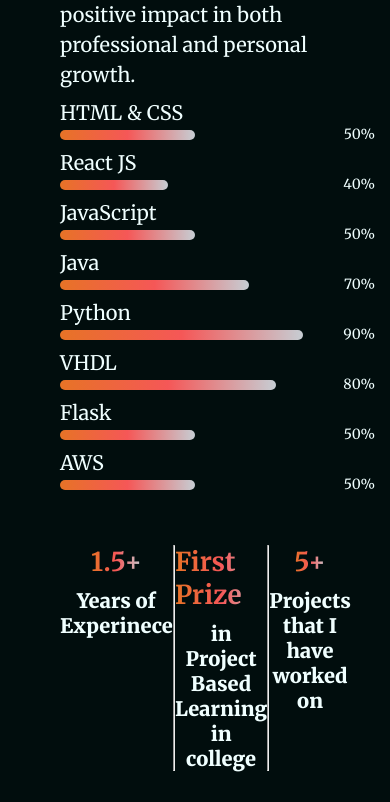
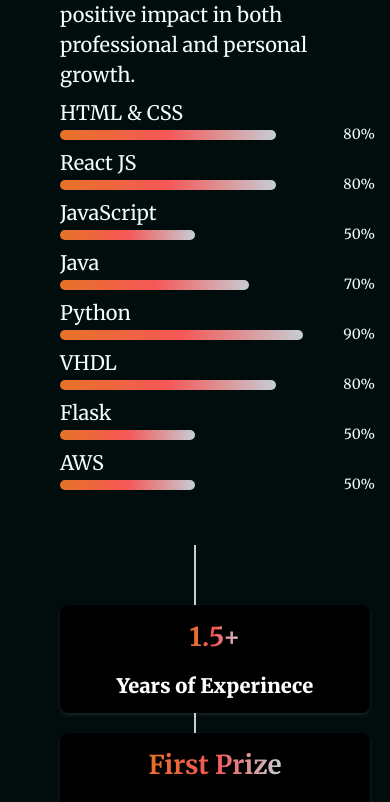
Before and after one commit to aryabhatt00/Portfolio, a React (Vite) app: page / in a window 390 px wide. Shown: the part 1948-2750 px from the top of the page. Built offline with nearby package versions, Linux system fonts and the light colour scheme; a web font is replaced by a local one.

Commit message:
Updated one

```diff
--- a/src/Components/About/About.css
+++ b/src/Components/About/About.css
@@ -1,4 +1,7 @@
-.about{
+/* ============================
+   BASE STYLES
+   ============================ */
+   .about{
     display: flex;
     flex-direction: column;
     align-items: center;
@@ -27,16 +30,12 @@
 .about-left {
     display: flex;
     margin-right: 30px;
-
-  }
-
-
+}
 .about-right{
     display: flex;
     flex-direction: column;
     gap: 10px;
 }
-
 .about-para{
     display: flex;
     flex-direction: column;
@@ -44,89 +43,69 @@
     font-size: 20.1px;
     font-weight: 500;
 }
-
 .about-skills {
     display: flex;
     flex-direction: column;
     gap: 5px;
 }
-
 .about-skill {
     align-items: center;
-
     position: relative;
-
 }
-
 .about-skill p {
     min-width: 150px;
     font-size: 20px;
     font-weight: 500;
 }
-
 .skill-line {
     height: 10px;
-
     background: linear-gradient(to right, #e77326, #f55757, #c6cdd3);
     border-radius: 8px;
     margin: 5px 0;
-  position: relative;
-
-
+    position: relative;
 }
-
 /* Skill proficiency widths */
 .skill-line.html {
-    width: 50%;  /* HTML & CSS skill proficiency */
+    width: 80%;  /* HTML & CSS skill proficiency */
 }
-
 .skill-line.react {
-    width: 40%;  /* React JS skill proficiency */
+    width: 80%;  /* React JS skill proficiency */
 }
-
 .skill-line.javascript {
     width: 50%;  /* JavaScript skill proficiency */
 }
-
 .skill-line.java {
     width: 70%;  /* Java skill proficiency */
 }
-
 .skill-line.python {
     width: 90%;  /* Python skill proficiency */
 }
-
 .skill-line.vhdl {
     width: 80%;  /* VHDL skill proficiency */
 }
-
 .skill-line.flask {
     width: 50%;  /* Flask skill proficiency */
 }
-
 .skill-line.aws {
     width: 50%;  /* AWS skill proficiency */
 }
-
 /* Styling for the percentage label next to the skill bar */
 .percentage {
     position: absolute;
     right: -45px;
     top: 0;
-   margin-top: 25px;
+    margin-top: 25px;
     font-size: 14px;
     font-weight: 500;
     color: 007bff; /* Darker color for readability */
     margin-left: 10px;
 }
-
 .about-achivements{
     display: flex;
     width: 100%;
     justify-content: space-around;
     margin-bottom: 80px;
 }
-
 .about-achivement{
     display: flex;
     flex-direction: column;
@@ -134,43 +113,40 @@
     gap: 10px;
     transition: 0.3s;
 }
-
 .about-achivement h1{
     font-size: 50px;
     font-weight: 500;
-    background:linear-gradient(to right, #e77326, #f55757, #c6cdd3) ;
-    background-clip: text    ;
+    background: linear-gradient(to right, #e77326, #f55757, #c6cdd3);
+    background-clip: text;
     -webkit-background-clip: text;
     -webkit-text-fill-color: transparent;
 }
-
 .about-achivement p{
     font-size: 20px;
     font-family: 500;
 }
-
 .about-skill:hover{
     transform: scale(1.05);
     transition: 0.5s;
 }
-
 .about-achivement:hover{
     transform: scale(1.05);
     transition: 0.5s;
 }
 
+/* ============================
+   MEDIA QUERIES (max-width:768px)
+   ============================ */
 @media(max-width:768px){
     .about{
         gap: 50px;
         margin: 50px 60px;
         align-items: start;
     }
-
     .about-title h1{
         font-size: 50px;
         padding: 0;
     }
-
     .about-title img{
         width: 150px;
         right: -20px;
@@ -178,7 +154,6 @@
     .about-sections{
         flex-direction: column;
     }
-
     .about-left{
         display: none;
     }
@@ -192,24 +167,94 @@
     }
     .about-skill p{
         font-size: 20px;
-
     }
     .about-skill hr{
         line-height: 20px;
     }
 
-    .about-achivements{
-        justify-content: space-between;
+    /* Transform achievements container into a vertical timeline */
+    .about-achivements {
+        position: relative;
+        padding: 40px 0;
+        margin-bottom: 80px;
+        display: block; /* Override flex layout for timeline */
     }
-    .about-achivement{
-        gap: 10px;
+
+    /* Create a vertical line in the center of the timeline */
+    .about-achivements::before {
+        content: '';
+        position: absolute;
+        top: 0;
+        bottom: 0;
+        left: 50%;
+        width: 2px;
+        background-color: #ccc;
+        transform: translateX(-50%);
     }
-    .about-achivement h1{
+
+    /* Hide any <hr> elements since we use a timeline line */
+    .about-achivements hr {
+        display: none;
+    }
+
+    /* Style each achievement as a timeline item with black background */
+    .about-achivement {
+        position: relative;
+        width: 100%;
+        margin: 20px 0;
+        padding: 15px 20px;
+        background: #000;       /* Black background */
+        color: #fff;            /* White text */
+        border-radius: 8px;
+        box-shadow: 0 2px 4px rgba(255, 255, 255, 0.1);
+    }
+
+    /* Alternate positioning of timeline items */
+    .about-achivement:nth-child(odd) {
+        text-align: right;
+        margin-right: 50%;
+    }
+    .about-achivement:nth-child(even) {
+        text-align: left;
+        margin-left: 50%;
+    }
+
+    /* Remove any existing pseudo-element for circles */
+    .about-achivement::before {
+        display: none;
+    }
+
+    /* Adjust heading and paragraph styles for achievements */
+    .about-achivement h1 {
         font-size: 26px;
         font-weight: 600;
+        margin-bottom: 10px;
+        color: #fff;
+        position: relative; /* Required for underline effect */
     }
-    .about-achivement p{
+
+    .about-achivement p {
+        font-size: 20px;
         text-align: center;
-        font-size: 20px;
+        margin: 0;
+        color: #fff;
+    }
+
+    /* New: Underline effect for the entire achievement info box */
+    .about-achivement::after {
+        content: "";
+        position: absolute;
+        bottom: 0;
+        left: 50%;
+        transform: translateX(-50%);
+        width: 0;
+        height: 2px;
+        background-color: #fff; /* White underline */
+        transition: width 0.3s ease;
+        visibility: hidden;
+    }
+    .about-achivement:hover::after {
+        width: 100%;
+        visibility: visible;
     }
 }
--- a/src/Components/About/About.jsx
+++ b/src/Components/About/About.jsx
@@ -28,12 +28,12 @@ const About = () => {
                         <div className="about-skill">
                             <p>HTML & CSS</p>
                             <div className="skill-line html"></div>
-                            <span className="percentage">50%</span>
+                            <span className="percentage">80%</span>
                         </div>
                         <div className="about-skill">
                             <p>React JS</p>
                             <div className="skill-line react"></div>
-                            <span className="percentage">40%</span>
+                            <span className="percentage">80%</span>
                         </div>
                         <div className="about-skill">
                             <p>JavaScript</p>
--- a/src/Components/Contact/Contact.css
+++ b/src/Components/Contact/Contact.css
@@ -119,6 +119,10 @@
     transition: 0.3s;
 }
 
+
+
+
+
 @media(max-width:768px){
     .contact{
         gap: 40px;
--- a/src/Components/Contact/Contact.jsx
+++ b/src/Components/Contact/Contact.jsx
@@ -1,82 +1,74 @@
-import React from 'react'
-import './Contact.css'
-import theme_pattern from '../../assets/theme.png'
-import mail_icon from '../../assets/mail_icon.svg'
-import location_icon from '../../assets/location_icon.svg'
-import call_icon from '../../assets/call_icon.svg'
-
-
-
-
+import React from 'react';
+import './Contact.css';
+import theme_pattern from '../../assets/theme.png';
+import mail_icon from '../../assets/mail_icon.svg';
+import location_icon from '../../assets/location_icon.svg';
+import call_icon from '../../assets/call_icon.svg';
 
 const Contact = () => {
-
 
   const onSubmit = async (event) => {
     event.preventDefault();
     const formData = new FormData(event.target);
 
+    // Append the required access key for the API
     formData.append("access_key", "f60278cd-f8c1-4f40-90cb-8621bdf173f6");
 
     const urlEncoded = new URLSearchParams(formData).toString();
-        const object = Object.fromEntries(formData);
-        const json = JSON.stringify(object);
 
-        const res = await fetch("https://api.web3forms.com/submit", {
+    try {
+      // Send the form data to the API
+      await fetch("https://api.web3forms.com/submit", {
         method: "POST",
         headers: {
-              "Content-Type": "application/x-www-form-urlencoded", // Required content type
+          "Content-Type": "application/x-www-form-urlencoded",
           Accept: "application/json"
         },
-            body: urlEncoded, // Send the URL-encoded data
-
-          }).then((res) => res.json()); // Parse the JSON response
-
-          // Handle response
-          if (res.success) {
+        body: urlEncoded,
+      });
+    } catch (error) {
+      console.error("Error submitting form", error);
+      // Even if there's an error, we still want to notify the user.
+    } finally {
+      // Always show a success alert after submission
       alert("Message has been sent successfully");
-          } else {
-            console.error("Error submitting form", res);
-            alert("Error submitting the message");
+      event.target.reset();
     }
-
   };
 
   return (
     <div id='contact' className="contact">
       <div className="contact-title">
         <h1>Get in Touch</h1>
-                <img src={theme_pattern} alt="" />
+        <img src={theme_pattern} alt="Theme" />
       </div>
       <div className="contact-section">
         <div className="contact-left">
           <h1>Let's talk</h1>
-                    <p>I'm currently available you can reach out to me anytime.</p>
+          <p>I'm currently available; you can reach out to me anytime.</p>
           <div className="contact-details">
             <div className="contact-detail">
-                            <img src={mail_icon} alt="" /> <p>kankipatiarya@gmail.com</p>
+              <img src={mail_icon} alt="Mail Icon" />
+              <p>kankipatiarya@gmail.com</p>
             </div>
-
             <div className="contact-detail">
-                        <img src={location_icon} alt="" /> <p>Illinois, US</p>
-
+              <img src={location_icon} alt="Location Icon" />
+              <p>Illinois, US</p>
             </div>
           </div>
         </div>
-                <form onSubmit={onSubmit} className="contact-right"  method="POST">
-                    <label htmlFor=''>Your Name</label>
-                    <input type='text' placeholder='Enter your name' name='name'/>
-                    <label htmlFor="">Your email</label>
-                    <input type="email" placeholder='Enter your email' name='email' />
-                    <label htmlFor="">Write your message</label>
-                    <textarea name="message"  id="" rows={8} placeholder='Enter your text'></textarea>
+        <form onSubmit={onSubmit} className="contact-right" method="POST">
+          <label>Your Name</label>
+          <input type='text' placeholder='Enter your name' name='name' required />
+          <label>Your Email</label>
+          <input type="email" placeholder='Enter your email' name='email' required />
+          <label>Write your message</label>
+          <textarea name="message" rows={8} placeholder='Enter your text' required></textarea>
           <button type='submit' className="contact-submit">Submit</button>
         </form>
       </div>
+    </div>
+  );
+};
 
-        </div>
-    )
-}
-
-
-export default Contact
+export default Contact;
--- a/src/Components/MyWork/MyWork.css
+++ b/src/Components/MyWork/MyWork.css
@@ -111,7 +111,10 @@
 
 /* Updated */
 
+/* Work Section */
 
+
+/* Work Section */
 .mywork {
   display: flex;
   align-items: center;
@@ -121,7 +124,7 @@
   margin: 50px 140px;
 }
 
-  /* Default Title Styling (No Changes) */
+/* Work Section Title */
 .mywork-title {
   position: relative;
   text-align: center;
@@ -151,14 +154,20 @@
 .work-card {
   text-align: center;
   text-decoration: none;
+  display: flex;
+  flex-direction: column;
+  justify-content: space-between; /* Ensure content is spaced */
+  min-height: 300px; /* Prevent overlapping by giving enough height */
 }
 
+/* Work Card Image */
 .work-card img {
-    width: 400px;
+  width: 100%;
   height: 250px;
   transition: 0.5s;
   cursor: pointer;
   border-radius: 8px;
+  object-fit: cover;
 }
 
 .work-card img:hover {
@@ -166,7 +175,7 @@
   border: 4px solid #000;
 }
 
-
+/* Work Card Title */
 .work-name {
   color: white;
   font-weight: bold;
@@ -175,7 +184,7 @@
   margin-top: 10px;
 }
 
-
+/* Show More Button */
 .mywork-showmore {
   display: flex;
   align-items: center;
@@ -189,7 +198,6 @@
   margin-bottom: 50px;
 }
 
-
 .mywork-showmore a {
   display: flex;
   align-items: center;
@@ -197,11 +205,9 @@
   color: white;
 }
 
-
 .mywork-showmore:hover {
   transform: scale(1.05);
 }
-
 
 .mywork-showmore p {
   margin-right: 10px;
@@ -212,6 +218,9 @@
   width: 20px;
   height: 20px;
 }
+/* Mobile Screen Adjustments */
+
+
 
 @media (max-width: 768px) {
   /* Work Section */
@@ -239,17 +248,47 @@
     gap: 20px;
   }
 
-    /* Work Card Images */
+  /* Work Card Image Styling */
   .work-card img {
     width: 100%;
-      height: 100%;
+    height: 250px;
+    object-fit: cover; /* Keep the aspect ratio intact */
   }
 
-    /* Show More Button */
+  /* Work Card Adjustments */
+  .work-card {
+    display: flex;
+    flex-direction: column;
+    justify-content: space-between;
+    align-items: center;
+    text-align: center;
+    min-height: 300px; /* Ensure enough space for image and name */
+    padding: 10px;
+    overflow: hidden;
+  }
+
+  /* Name Text Styling */
+  .work-name {
+    font-size: 18px;
+    font-weight: bold;
+    margin-top: 10px;
+    margin-bottom: 10px; /* Ensure space below name */
+    text-align: center;
+    word-wrap: break-word; /* Allow long names to break onto new lines */
+    max-width: 100%; /* Prevent name from being cut off */
+    margin-bottom: 20px;
+  }
+
+  /* Show More Button Styling */
   .mywork-showmore {
     padding: 20px 20px;
     font-size: 20px;
     margin: 30px auto;
     cursor: pointer;
   }
+
+  /* Prevent content from overlapping */
+  .work-card {
+    margin-bottom: 20px;
   }
+}
```
Lines whose indentation alone changed are shown as unchanged.
